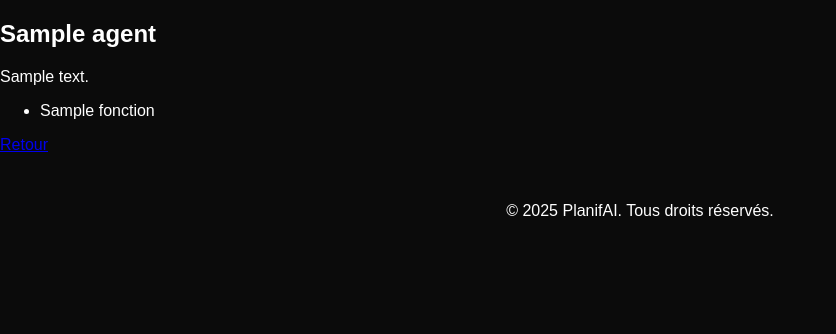
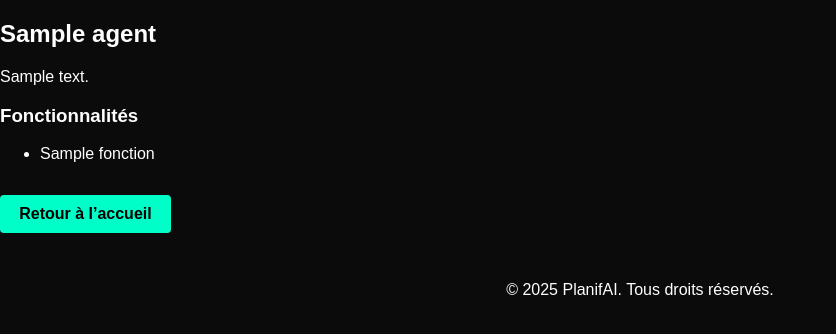
Before and after one commit to Heloise97122/PlanifAI-site, a Python web app: template templates/agent.html in a window 1280 px wide. Shown: the part 231-565 px from the top of the page, without its empty margins (0-836 px from the left). Run offline with Jinja, Linux system fonts and the light colour scheme; the template is opened without the code that fills it: most values are stand-ins (such as "Sample title", 1, 10 or a date in 2020).

Commit message:
Update agent.html

```diff
--- a/templates/agent.html
+++ b/templates/agent.html
@@ -3,11 +3,14 @@
 <article>
     <h2>{{ agent.nom }}</h2>
     <p>{{ agent.description }}</p>
+
+    <h3>Fonctionnalités</h3>
     <ul>
-      {% for fonction in agent.fonctions %}
-      <li>{{ fonction }}</li>
+      {% for f in agent.fonctions %}
+      <li>{{ f }}</li>
       {% endfor %}
     </ul>
-    <a href="../index.html">Retour</a>
+
+    <a href="/PlanifAI-site/index.html" class="cta-button">Retour à l’accueil</a>
 </article>
 {% endblock %}
```
